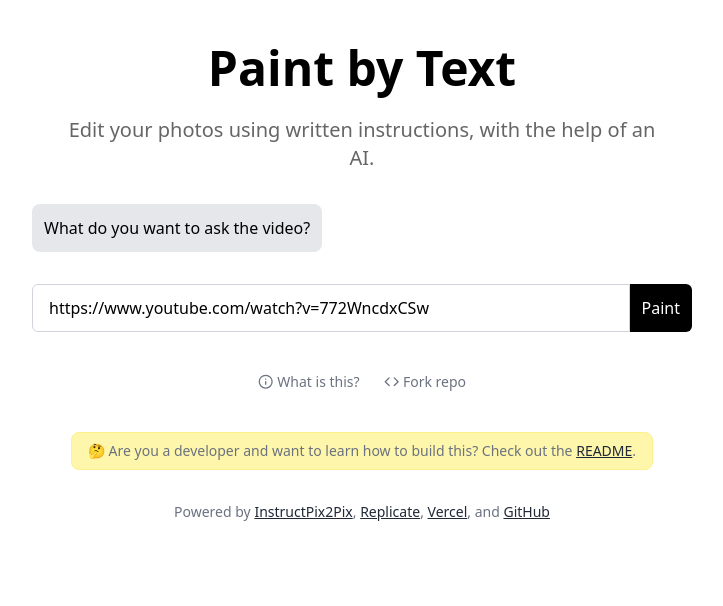
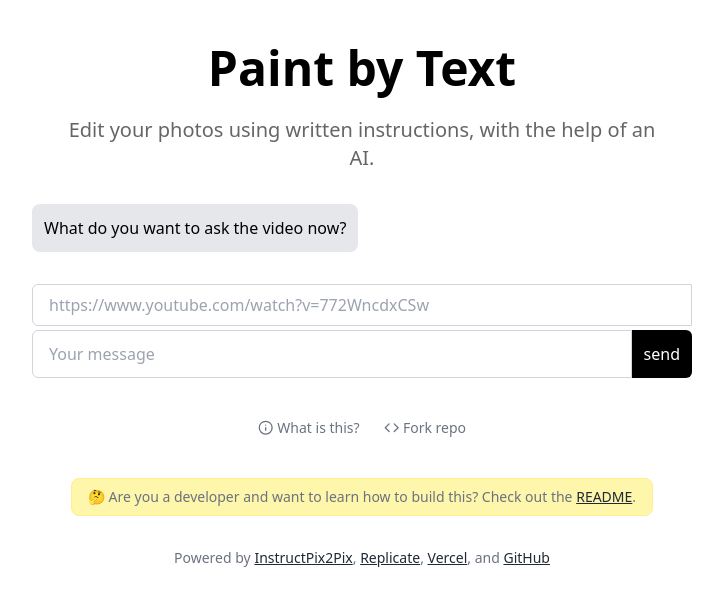
Before and after one commit to replicate/paint-by-text, a Next.js app: page / in a window 1280 px wide. Shown: the top 606 px of the page, without its empty margins (278-1001 px from the left). Built offline with nearby package versions, Linux system fonts and the light colour scheme.

Commit message:
feat: adjust to ask use case

```diff
--- a/components/footer.js
+++ b/components/footer.js
@@ -24,15 +24,6 @@ export default function Footer({ events, startOver }) {
           </button>
         )}
 
-        {events.length > 2 && (
-          <Link href={events.findLast((ev) => ev.image).image}>
-            <a className="lil-button" target="_blank" rel="noopener noreferrer">
-              <DownloadIcon className="icon" />
-              Download image
-            </a>
-          </Link>
-        )}
-
         <Link href="https://github.com/replicate/instruct-pix2pix-demo">
           <a className="lil-button" target="_blank" rel="noopener noreferrer">
             <CodeIcon className="icon" />
@@ -42,12 +33,14 @@ export default function Footer({ events, startOver }) {
       </div>
 
       <div className="text-center lil-text mt-8">
-      <div className="inline-block py-2 px-4 border border-yellow-200 rounded-lg bg-[#fef6aa]">
-      🤔 Are you a developer and want to learn how to build this? Check out the{" "}
-        <Link href="https://github.com/replicate/paint-with-words#readme">
-          <a target="_blank">README</a>
-        </Link>.
-      </div>
+        <div className="inline-block py-2 px-4 border border-yellow-200 rounded-lg bg-[#fef6aa]">
+          🤔 Are you a developer and want to learn how to build this? Check out
+          the{" "}
+          <Link href="https://github.com/replicate/paint-with-words#readme">
+            <a target="_blank">README</a>
+          </Link>
+          .
+        </div>
       </div>
 
       <div className="text-center lil-text mt-8">
--- a/components/messages.js
+++ b/components/messages.js
@@ -1,9 +1,8 @@
-import { RotateCcw as UndoIcon } from "lucide-react";
-import { Fragment, useEffect, useRef } from "react";
+import { useEffect, useRef } from "react";
 import PulseLoader from "react-spinners/PulseLoader";
 import Message from "./message";
 
-export default function Messages({ events, isProcessing, onUndo }) {
+export default function Messages({ events, isProcessing }) {
   const messagesEndRef = useRef(null);
 
   useEffect(() => {
@@ -15,36 +14,13 @@ export default function Messages({ events, isProcessing, onUndo }) {
   return (
     <section className="w-full">
       {events.map((ev, index) => {
-        if (ev.image) {
+        if (ev.answer) {
           return (
-            <Fragment key={"image-" + index}>
-              <Message sender="replicate" shouldFillWidth>
-                {onUndo && index > 0 && index === events.length - 1 && (
-                  <div className="mt-2 text-right">
-                    <button
-                      className="lil-button"
-                      onClick={() => {
-                        onUndo(index);
-                      }}
-                    >
-                      <UndoIcon className="icon" /> Undo and try a different
-                      change
-                    </button>
-                  </div>
-                )}
-              </Message>
-
-              {(isProcessing || index < events.length - 1) && (
-                <Message sender="replicate" isSameSender>
-                  {index === 0
-                    ? "What should we change?"
-                    : "What should we change now?"}
-                </Message>
-              )}
-            </Fragment>
+            <Message key={"answer-" + index} sender="openAi">
+              {ev.answer}
+            </Message>
           );
         }
-
         if (ev.prompt) {
           return (
             <Message key={"prompt-" + index} sender="user">
--- a/components/prompt-form.js
+++ b/components/prompt-form.js
@@ -1,17 +1,14 @@
-import { useEffect, useState } from "react";
+import PromptInput from "components/prompt-input";
+import { useState } from "react";
 import Message from "./message";
 
 export default function PromptForm({
-  initialPrompt,
   isFirstPrompt,
   onSubmit,
   disabled = false,
 }) {
-  const [prompt, setPrompt] = useState(initialPrompt);
-
-  useEffect(() => {
-    setPrompt(initialPrompt);
-  }, [initialPrompt]);
+  const [prompt, setPrompt] = useState("");
+  const [url, setUrl] = useState("");
 
   const handleSubmit = (e) => {
     e.preventDefault();
@@ -25,36 +22,32 @@ export default function PromptForm({
 
   return (
     <form onSubmit={handleSubmit} className="animate-in fade-in duration-700">
-      <Message sender="replicate" isSameSender>
+      <Message sender="openai" isSameSender>
         <label htmlFor="prompt-input">
           {isFirstPrompt
-            ? "Please Paste the URL to the YouTube video into the prompt?"
-            : "What do you want to ask the video?"}
+            ? "Please Paste the URL to the YouTube video into the first input"
+            : "What do you want to ask the video now?"}
         </label>
       </Message>
 
       <div className="flex mt-8">
-        <input
-          id="prompt-input"
-          type="text"
+        <PromptInput
+          value={url}
+          setValue={setUrl}
+          name="url"
+          type="url"
+          placeholder="https://www.youtube.com/watch?v=772WncdxCSw"
+        />
+      </div>
+      <div className="flex mt-1">
+        <PromptInput
+          value={prompt}
+          setValue={setPrompt}
+          disabled={disabled}
+          buttonText={"send"}
           name="prompt"
-          value={prompt}
-          onChange={(e) => setPrompt(e.target.value)}
-          placeholder="Your message..."
-          className={`block w-full flex-grow${
-            disabled ? " rounded-md" : " rounded-l-md"
-          }`}
-          disabled={disabled}
+          placeholder="Your message"
         />
-
-        {disabled || (
-          <button
-            className="bg-black text-white rounded-r-md text-small inline-block p-3 flex-none"
-            type="submit"
-          >
-            Paint
-          </button>
-        )}
       </div>
     </form>
   );
--- /dev/null
+++ b/components/prompt-input.js
@@ -0,0 +1,35 @@
+export default function PromptInput({
+  disabled,
+  value,
+  setValue,
+  buttonText,
+  name,
+  placeholder,
+  type = "text",
+}) {
+  return (
+    <>
+      <input
+        id={`${name}-input`}
+        type={type}
+        name={name}
+        value={value}
+        onChange={(e) => setValue(e.target.value)}
+        placeholder={placeholder}
+        className={`block w-full flex-grow${
+          disabled ? " rounded-md" : " rounded-l-md"
+        }`}
+        disabled={disabled}
+      />
+
+      {!disabled && buttonText && (
+        <button
+          className="bg-black text-white rounded-r-md text-small inline-block p-3 flex-none"
+          type="submit"
+        >
+          {buttonText}
+        </button>
+      )}
+    </>
+  );
+}
--- a/pages/index.js
+++ b/pages/index.js
@@ -4,8 +4,6 @@ import Head from "next/head";
 import { useEffect, useState } from "react";
 
 import Footer from "components/footer";
-
-const sleep = (ms) => new Promise((r) => setTimeout(r, ms));
 
 export const appName = "Paint by Text";
 export const appSubtitle =
@@ -18,46 +16,44 @@ export default function Home() {
   const [predictions, setPredictions] = useState([]);
   const [error, setError] = useState(null);
   const [isProcessing, setIsProcessing] = useState(false);
-  const [initialPrompt, setInitialPrompt] = useState(
-    "https://www.youtube.com/watch?v=772WncdxCSw"
-  );
 
   const handleSubmit = async (e) => {
     e.preventDefault();
 
     const prompt = e.target.prompt.value;
+    console.log({ url: e.target.url.value, prompt });
 
     setError(null);
     setIsProcessing(true);
-    setInitialPrompt("");
 
     const myEvents = [...events, { prompt }];
     setEvents(myEvents);
 
-    const body = {
-      prompt,
-    };
+    // const body = {
+    //   prompt,
+    // };
 
-    const response = await fetch("/api", {
-      method: "POST",
-      headers: {
-        "Content-Type": "application/json",
-      },
-      body: JSON.stringify(body),
-    });
-    const prediction = await response.json();
+    // const response = await fetch("/api", {
+    //   method: "POST",
+    //   headers: {
+    //     "Content-Type": "application/json",
+    //   },
+    //   body: JSON.stringify(body),
+    // });
+    // const prediction = await response.json();
 
-    if (response.status >= 400) {
-      setError(prediction.error);
-      return;
-    }
+    // if (response.status >= 400) {
+    //   setError(prediction.error);
+    //   return;
+    // }
 
-    // just for bookkeeping
-    setPredictions(predictions.concat([prediction]));
+    // // just for bookkeeping
+    // setPredictions(predictions.concat([prediction]));
 
-    if (prediction.status === "succeeded") {
-      console.log({ prediction });
-    }
+    // if (prediction.status === "succeeded") {
+    //   console.log({ prediction });
+    // }
+    setEvents([...myEvents, { answer: "test" }]);
 
     setIsProcessing(false);
   };
@@ -67,8 +63,9 @@ export default function Home() {
     setEvents(events.slice(0, 1));
     setError(null);
     setIsProcessing(false);
-    setInitialPrompt(seed.prompt);
   };
+
+  console.log({ events: events.length });
 
   return (
     <div>
@@ -93,7 +90,6 @@ export default function Home() {
           events={events}
           isProcessing={isProcessing}
           onUndo={(index) => {
-            setInitialPrompt(events[index - 1].prompt);
             setEvents(
               events.slice(0, index - 1).concat(events.slice(index + 1))
             );
@@ -101,7 +97,6 @@ export default function Home() {
         />
 
         <PromptForm
-          initialPrompt={initialPrompt}
           isFirstPrompt={events.length === 1}
           onSubmit={handleSubmit}
           disabled={isProcessing}
```
Also changed, not shown: lib/prepare-image-file-for-upload.js (deleted, +0 -45 lines), requirements.txt (deleted), 1 other file (tests, documents, lock files or other folders).
